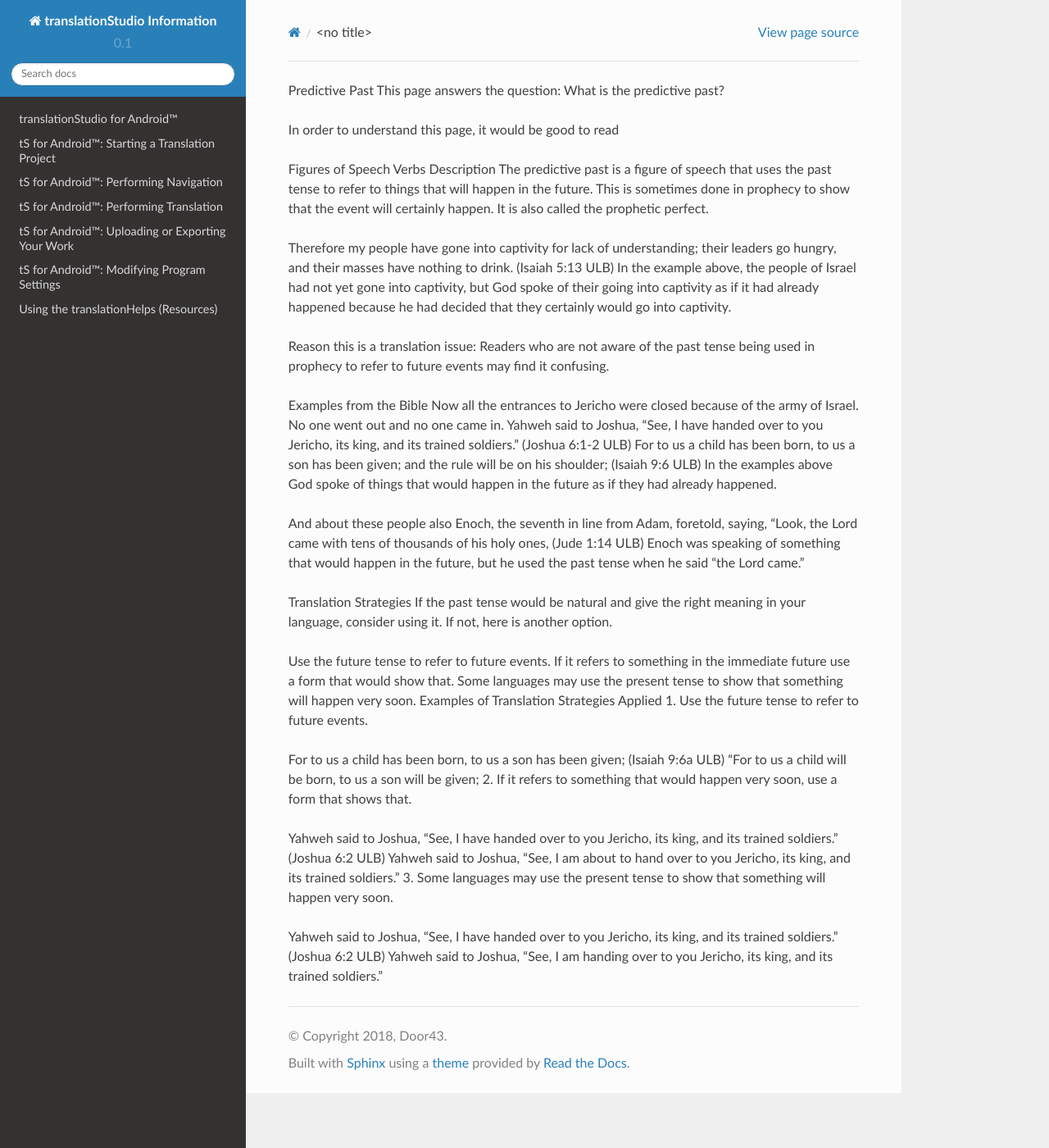
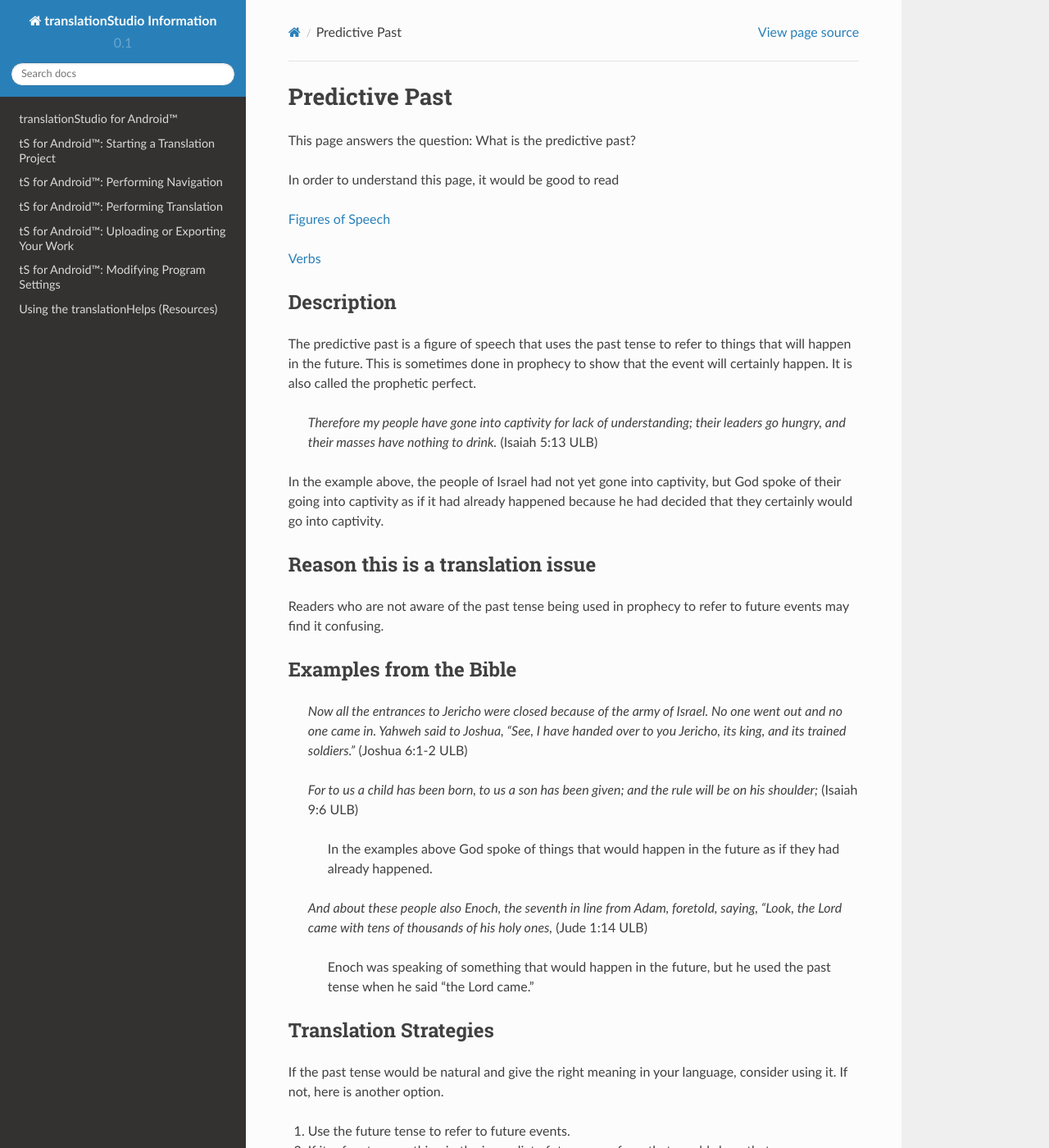
Before and after one commit to unfoldingWord-dev/translationStudio-Info, a Sphinx documentation site: the page built from docs/PredictivePast.rst, in a window 1280 px wide and 1400 px high. Shown: the whole window at 82% size. Built offline with Sphinx 7.4.7 and the Read the Docs theme 2.0.0, drawn with Linux system fonts in a browser that asks for light colours; pages that are not in the unit, such as notebooks, are missing from menus; part of the change alters nothing that is shown; some of the changed text lies outside the part shown.

Commit message:
Update PredictivePast.rst

```diff
--- a/docs/PredictivePast.rst
+++ b/docs/PredictivePast.rst
@@ -1,44 +1,69 @@
 Predictive Past
+================
+
 This page answers the question: What is the predictive past?
 
 In order to understand this page, it would be good to read
 
-Figures of Speech
-Verbs
+`Figures of Speech <https://github.com/unfoldingWord-dev/translationStudio-Info/blob/master/docs/FiguresOfSpeech.rst>`_
+
+`Verbs <https://github.com/unfoldingWord-dev/translationStudio-Info/blob/master/docs/Verbs.rst>`_
+
 Description
+------------
+
 The predictive past is a figure of speech that uses the past tense to refer to things that will happen in the future. This is sometimes done in prophecy to show that the event will certainly happen. It is also called the prophetic perfect.
 
-Therefore my people have gone into captivity for lack of understanding;
-their leaders go hungry, and their masses have nothing to drink. (Isaiah 5:13 ULB)
+  *Therefore my people have gone into captivity for lack of understanding; their leaders go hungry, and their masses have nothing to drink.* (Isaiah 5:13 ULB)
+
 In the example above, the people of Israel had not yet gone into captivity, but God spoke of their going into captivity as if it had already happened because he had decided that they certainly would go into captivity.
 
-Reason this is a translation issue: Readers who are not aware of the past tense being used in prophecy to refer to future events may find it confusing.
+Reason this is a translation issue
+-----------------------------------
+
+Readers who are not aware of the past tense being used in prophecy to refer to future events may find it confusing.
 
 Examples from the Bible
-Now all the entrances to Jericho were closed because of the army of Israel. No one went out and no one came in. Yahweh said to Joshua, "See, I have handed over to you Jericho, its king, and its trained soldiers." (Joshua 6:1-2 ULB)
-For to us a child has been born, to us a son has been given;
-and the rule will be on his shoulder; (Isaiah 9:6 ULB)
-In the examples above God spoke of things that would happen in the future as if they had already happened.
+-----------------------
 
-And about these people also Enoch, the seventh in line from Adam, foretold, saying, "Look, the Lord came with tens of thousands of his holy ones, (Jude 1:14 ULB)
-Enoch was speaking of something that would happen in the future, but he used the past tense when he said "the Lord came."
+  *Now all the entrances to Jericho were closed because of the army of Israel. No one went out and no one came in. Yahweh said to Joshua, "See, I have handed over to you Jericho, its king, and its trained soldiers."* (Joshua 6:1-2 ULB)
+
+  *For to us a child has been born, to us a son has been given; and the rule will be on his shoulder;* (Isaiah 9:6 ULB)
+
+    In the examples above God spoke of things that would happen in the future as if they had already happened.
+
+  *And about these people also Enoch, the seventh in line from Adam, foretold, saying, "Look, the Lord came with tens of thousands of his holy ones,* (Jude 1:14 ULB)
+
+    Enoch was speaking of something that would happen in the future, but he used the past tense when he said "the Lord came."
 
 Translation Strategies
+-----------------------
+
 If the past tense would be natural and give the right meaning in your language, consider using it. If not, here is another option.
 
-Use the future tense to refer to future events.
-If it refers to something in the immediate future use a form that would show that.
-Some languages may use the present tense to show that something will happen very soon.
-Examples of Translation Strategies Applied
 1. Use the future tense to refer to future events.
 
-For to us a child has been born, to us a son has been given; (Isaiah 9:6a ULB)
-"For to us a child will be born, to us a son will be given;
+2. If it refers to something in the immediate future use a form that would show that.
+
+3. Some languages may use the present tense to show that something will happen very soon.
+
+Examples of Translation Strategies Applied
+------------------------------------------
+
+1. Use the future tense to refer to future events.
+
+  *For to us a child has been born, to us a son has been given;* (Isaiah 9:6a ULB)
+
+    "For to us a child will be born, to us a son will be given;
+
 2. If it refers to something that would happen very soon, use a form that shows that.
 
-Yahweh said to Joshua, "See, I have handed over to you Jericho, its king, and its trained soldiers." (Joshua 6:2 ULB)
-Yahweh said to Joshua, "See, I am about to hand over to you Jericho, its king, and its trained soldiers."
+  *Yahweh said to Joshua, "See, I have handed over to you Jericho, its king, and its trained soldiers."* (Joshua 6:2 ULB)
+
+    Yahweh said to Joshua, "See, I am about to hand over to you Jericho, its king, and its trained soldiers."
+
 3. Some languages may use the present tense to show that something will happen very soon.
 
-Yahweh said to Joshua, "See, I have handed over to you Jericho, its king, and its trained soldiers." (Joshua 6:2 ULB)
-Yahweh said to Joshua, "See, I am handing over to you Jericho, its king, and its trained soldiers."
+  *Yahweh said to Joshua, "See, I have handed over to you Jericho, its king, and its trained soldiers."* (Joshua 6:2 ULB)
+
+    Yahweh said to Joshua, "See, I am handing over to you Jericho, its king, and its trained soldiers."
```
